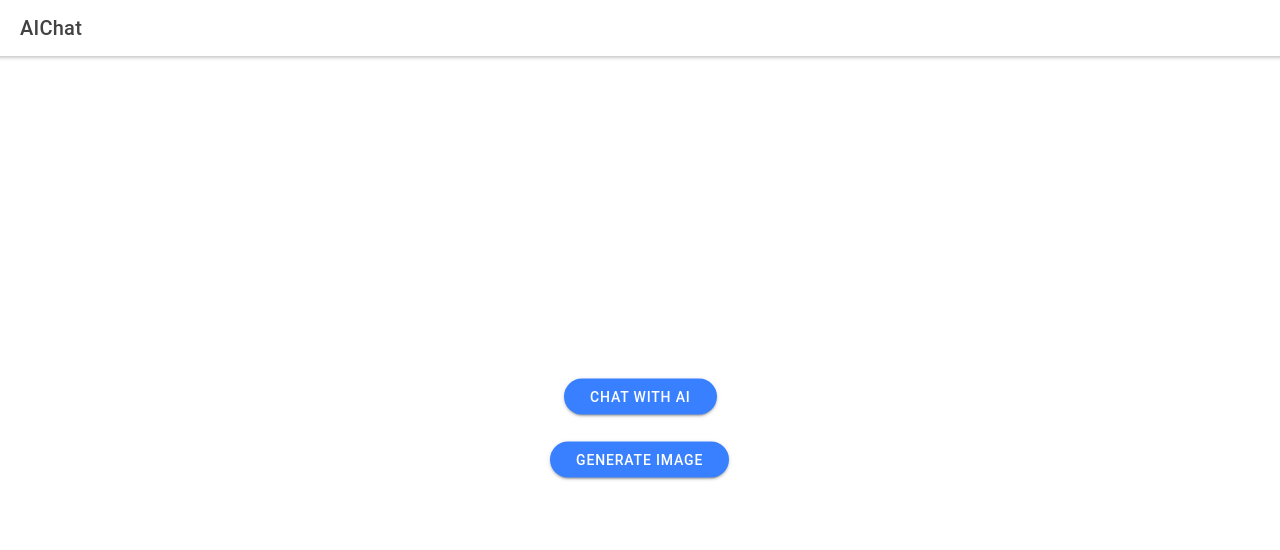
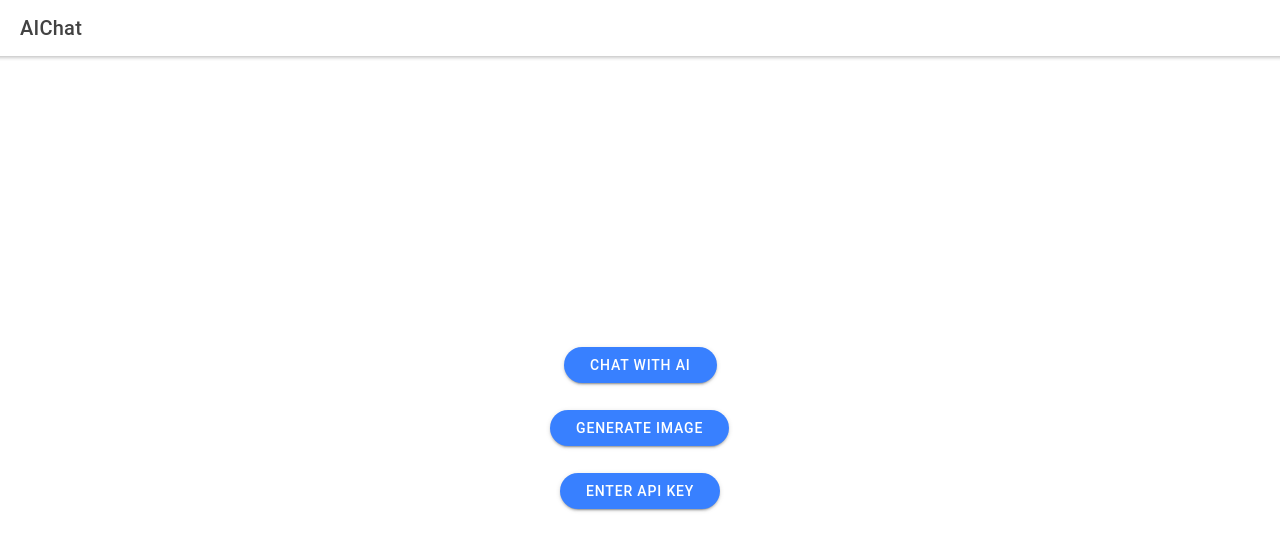
Before and after one commit to justinzhang528/AIChat, a React (Create React App) app: page /home in a window 1280 px wide. Shown: the top 550 px of the page. Built offline with nearby package versions, Linux system fonts and the light colour scheme.

Commit message:
added apikey input function

```diff
--- a/src/pages/Home.tsx
+++ b/src/pages/Home.tsx
@@ -1,8 +1,15 @@
-import { IonButton, IonContent, IonHeader, IonNavLink, IonPage, IonTitle, IonToolbar } from '@ionic/react';
+import { IonButton, IonButtons, IonContent, IonHeader, IonInput, IonItem, IonLabel, IonModal, IonNavLink, IonPage, IonTitle, IonToolbar } from '@ionic/react';
+import { useRef } from 'react';
 import AIChatComponent from '../components/AIChatComponent'
 import GenerateImageComponent from '../components/GenerateImageComponent';
 
 const Home: React.FC = () => {
+  const modal = useRef<HTMLIonModalElement>(null);
+  const apiInputRef = useRef<HTMLIonInputElement>(null);
+  function dismiss() {
+    console.log('clicked')
+    modal.current?.dismiss();
+  }
   return (
     <IonPage>
       <IonHeader>
@@ -18,10 +25,27 @@ const Home: React.FC = () => {
               </IonNavLink><br></br><br></br>
               <IonNavLink routerDirection="forward" component={() => <GenerateImageComponent />}>
                 <IonButton shape="round" class="card-btn">Generate Image</IonButton>
-              </IonNavLink>
+              </IonNavLink><br></br><br></br>
+              <IonButton id="open-api-key-input" shape="round" class="card-btn">Enter API Key</IonButton>
             </div>
           </div>
         </IonContent>
+        <IonModal id="api-key-modal" ref={modal} trigger="open-api-key-input">
+          <IonContent>
+            <IonToolbar>
+              <IonTitle>API KEY</IonTitle>
+              <IonButtons slot="end">
+                <IonButton onClick={() => {console.log('clicked')}}>
+                  Comfirm
+                </IonButton>
+              </IonButtons>
+            </IonToolbar>
+            <IonItem>
+              <IonLabel>Enter Your API Key:</IonLabel>
+              <IonInput ref={apiInputRef} placeholder="Your API Key" />
+            </IonItem>
+          </IonContent>
+        </IonModal>
     </IonPage>
   );
 };
--- a/src/theme/variables.css
+++ b/src/theme/variables.css
@@ -243,3 +243,20 @@ http://ionicframework.com/docs/theming/ */
   padding-right: 10px;
   margin-right: 5px;
 }
+
+ion-modal#api-key-modal {
+  --height: 35%;
+  --width: 90%;
+  --border-radius: 16px;
+  --box-shadow: 0 10px 15px -3px rgb(0 0 0 / 0.1), 0 4px 6px -4px rgb(0 0 0 / 0.1);
+}
+
+ion-modal#api-key-modal::part(backdrop) {
+  background: rgb(143, 143, 143);
+  opacity: 1;
+}
+
+ion-modal#api-key-modal ion-toolbar {
+  --background: rgb(66, 140, 255);
+  --color: white;
+}
```
